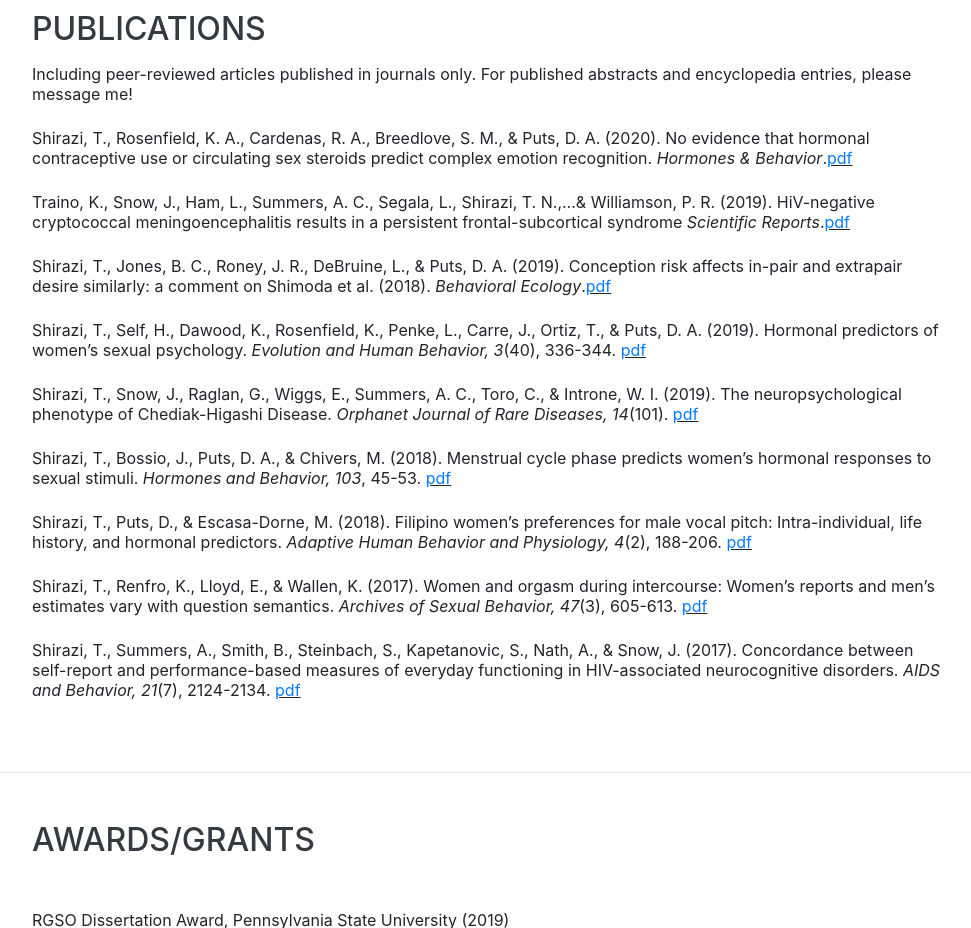
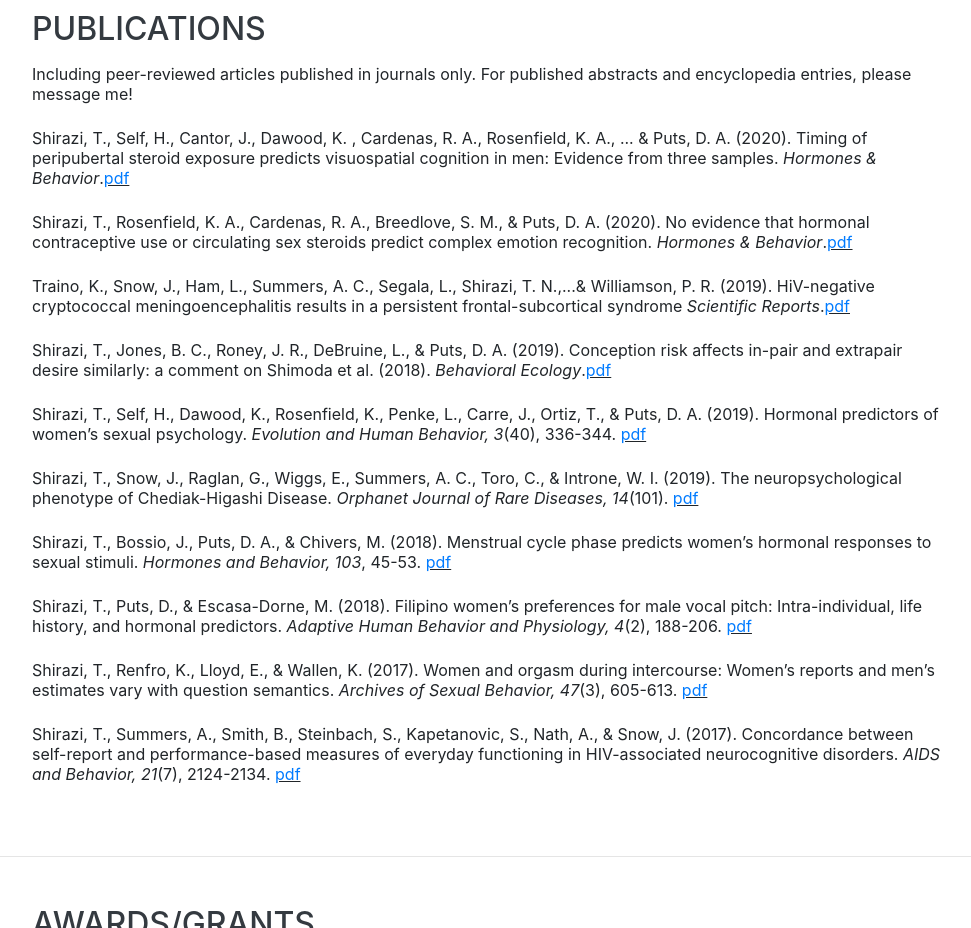
Before and after one commit to taliashirazi/taliashirazi.github.io, a website with bundled scripts: page index.html in a window 1280 px wide. Shown: the part 1640-2568 px from the top of the page, without its empty margins (288-1259 px from the left). Built offline with nearby package versions, Linux system fonts and the light colour scheme; a web font is replaced by a local one.

Commit message:
Update index.html

```diff
--- a/index.html
+++ b/index.html
@@ -141,6 +141,12 @@
               <div class="resume-item d-flex flex-column flex-md-row justify-content-between mb-2">
           <div class="resume-content">
             <p>Including peer-reviewed articles published in journals only. For published abstracts and encyclopedia entries, please message me!</p>
+          </div>
+        </div>
+
+     <div class="resume-item d-flex flex-column flex-md-row justify-content-between mb-2">
+          <div class="resume-content">
+            <p>Shirazi, T., Self, H., Cantor, J., Dawood, K. , Cardenas, R. A., Rosenfield, K. A., ... & Puts, D. A. (2020). Timing of peripubertal steroid exposure predicts visuospatial cognition in men: Evidence from three samples. <i>Hormones & Behavior</i>.<u><a href="pdf/Shirazi et al 2020 MRT pubertal timing.pdf">pdf</a></u></p>
           </div>
         </div>
 
```
